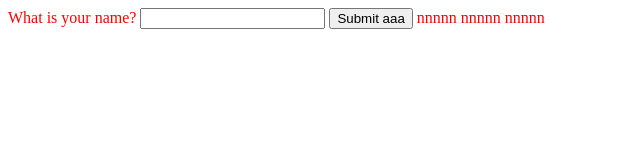
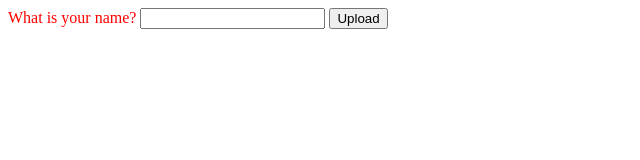
Before and after one commit to calazans-joao/GitExample, a plain HTML site: page index.html in a window 1280 px wide. Shown: the whole page, without its empty margins (0-640 px from the left). Drawn offline with Linux system fonts and the light colour scheme.

Commit message:
Submit substituído pelo Upload.

```diff
--- a/index.html
+++ b/index.html
@@ -7,10 +7,7 @@
     <body>
         <p>
             What is your name? <input id="inName" maxlength="15">
-            <button id="btnSubmit">Submit aaa</button>
-            nnnnn
-            nnnnn
-            nnnnn
+            <button id="btnSubmit">Upload</button>
         </p>
         <h1 id="hello"></h1>
         <script src="./index.js"></script>
```
